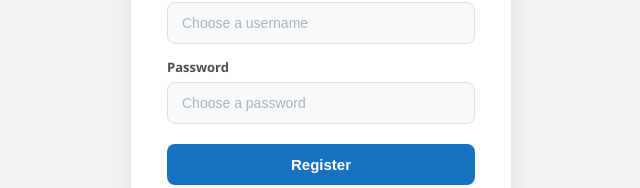
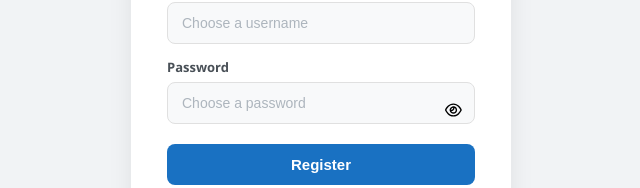
Before and after one commit to sudiptmng/Utility-software, a React app in the folder frontend/: page /register in a window 1280 px wide. Shown: the part 334-522 px from the top of the page, without its empty margins (319-959 px from the left). Built offline with nearby package versions, Linux system fonts and the light colour scheme; the HTML template or start-up script is replaced by a standard one.

Commit message:
added eye button

```diff
--- a/frontend/src/pages/Register.jsx
+++ b/frontend/src/pages/Register.jsx
@@ -1,11 +1,14 @@
 import "./Login.css";
 import { useState } from "react";
 import { useNavigate, Link } from "react-router-dom";
+import { FontAwesomeIcon } from "@fortawesome/react-fontawesome";
+import { faEye, faEyeSlash } from "@fortawesome/free-regular-svg-icons";
 import api from "../api/axios";
 
 function Register() {
   const [username, setUsername] = useState("");
   const [password, setPassword] = useState("");
+  const [showPassword, setShowPassword] = useState(false);
   const [error, setError] = useState("");
   const navigate = useNavigate();
 
@@ -35,13 +38,22 @@
           />
 
           <label htmlFor="password">Password</label>
+          <div className="password-field">
             <input
               id="password"
-            type="password"
+              type={showPassword ? "text" : "password"}
               placeholder="Choose a password"
               value={password}
               onChange={(e) => setPassword(e.target.value)}
             />
+            <button
+              type="button"
+              className="toggle-password"
+              onClick={() => setShowPassword(!showPassword)}
+            >
+              <FontAwesomeIcon icon={showPassword ? faEyeSlash : faEye} />
+            </button>
+          </div>
 
           {error && <p className="error-text">{error}</p>}
           <button type="submit">Register</button>
```
Lines whose indentation alone changed are shown as unchanged.
